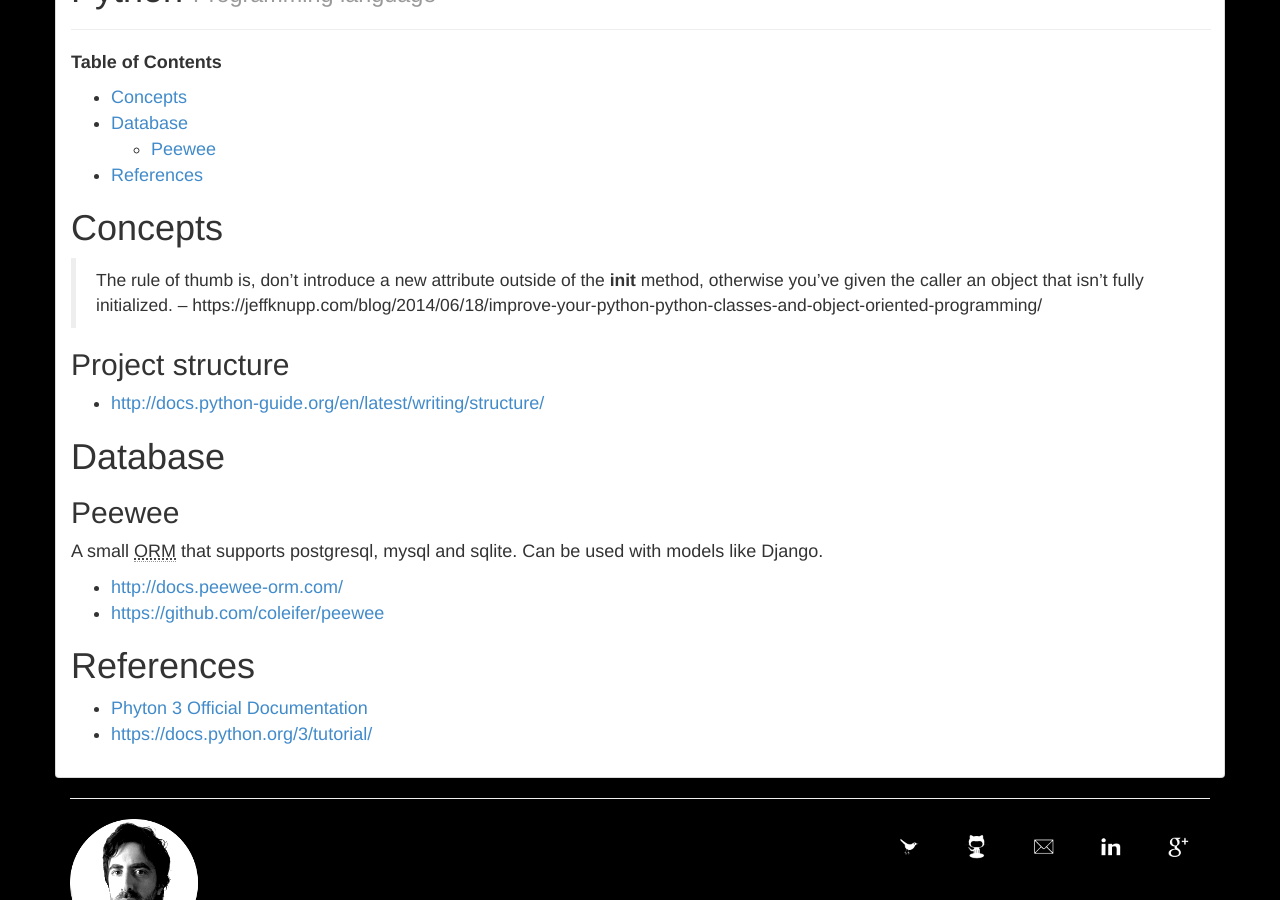
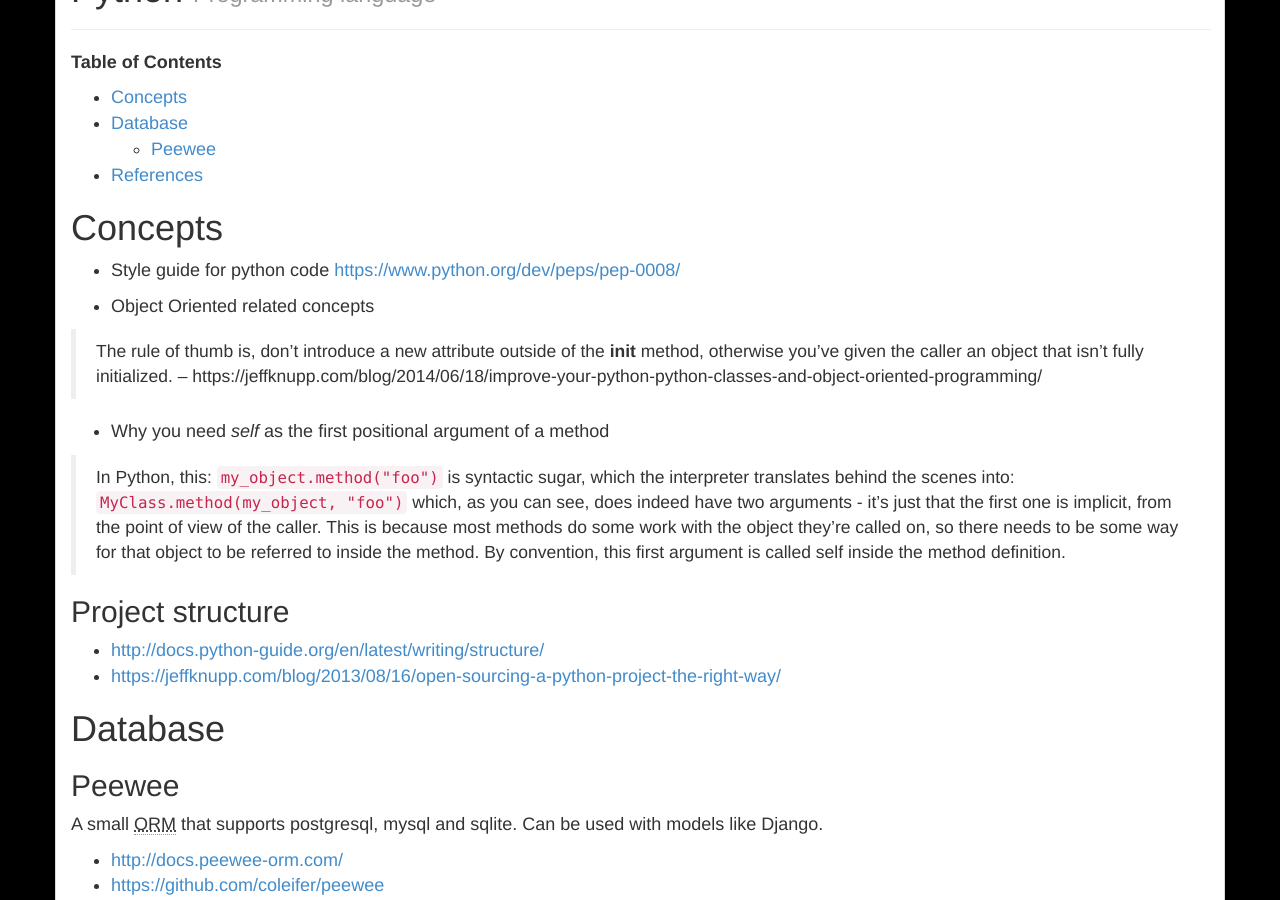
Before and after one commit to marcanuy/marcanuy.github.io, a Jekyll site: the page built from en/notes/_posts/2016-05-30-python.md, in a window 1280 px wide and 900 px high, scrolled down 385 px. Built offline with Jekyll 4.4.1, drawn with Linux system fonts in a browser that asks for light colours; nearby versions of some CDN libraries.

Commit message:
added python self explanation

```diff
--- a/en/notes/_posts/2016-05-30-python.md
+++ b/en/notes/_posts/2016-05-30-python.md
@@ -18,14 +18,24 @@ layout: note
 
 # Concepts
 
+* Style guide for python code <https://www.python.org/dev/peps/pep-0008/>
+
+* Object Oriented related concepts
+
 > The rule of thumb is, don't introduce a new attribute outside of the __init__ method, otherwise you've given the caller an object that isn't fully initialized.
 > -- <cite>https://jeffknupp.com/blog/2014/06/18/improve-your-python-python-classes-and-object-oriented-programming/</cite>
 {: cite="https://jeffknupp.com/blog/2014/06/18/improve-your-python-python-classes-and-object-oriented-programming/"}
 
+* Why you need _self_ as the first positional argument of a method
+
+> In Python, this: `my_object.method("foo")` is syntactic sugar, which the interpreter translates behind the scenes into: `MyClass.method(my_object, "foo")` which, as you can see, does indeed have two arguments - it's just that the first one is implicit, from the point of view of the caller.
+> This is because most methods do some work with the object they're called on, so there needs to be some way for that object to be referred to inside the method. By convention, this first argument is called self inside the method definition.
+{: cite="http://stackoverflow.com/questions/23944657/typeerror-method-takes-1-positional-argument-but-2-were-given"}
+
 ## Project structure
 
 * <http://docs.python-guide.org/en/latest/writing/structure/>
-
+* <https://jeffknupp.com/blog/2013/08/16/open-sourcing-a-python-project-the-right-way/>
 
 
 # Database #
```
